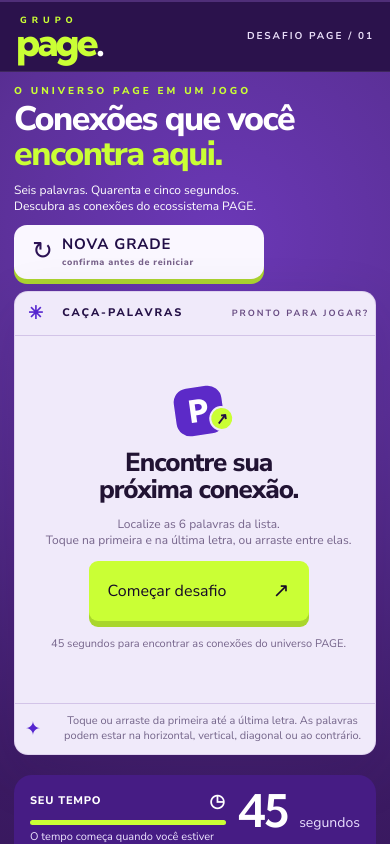
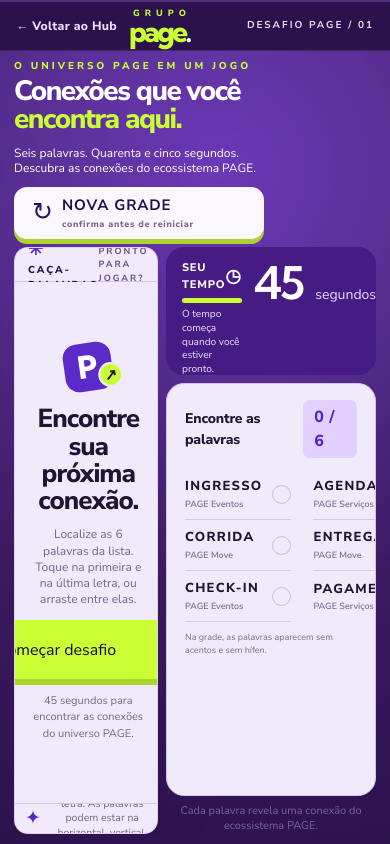
Before and after one commit to LoanTriforce/page-games, a Next.js app: page /page-games/caca-palavras in a window 390 px wide. Shown: the top 844 px of the page. Built offline with nearby package versions, Linux system fonts and the light colour scheme.

Commit message:
feat: ajusta Caca Palavras para tela cheia e adiciona retorno ao Hub

```diff
--- a/app/caca-palavras/page.tsx
+++ b/app/caca-palavras/page.tsx
@@ -1,5 +1,5 @@
 import type { Metadata } from "next";
-import { WordSearchGame } from "./word-search-game";
+import { WordSearchRoute } from "./word-search-route";
 
 export const metadata: Metadata = {
   title: "Caça Palavras | Page Games",
@@ -7,5 +7,5 @@
 };
 
 export default function WordSearchPage() {
-  return <WordSearchGame />;
+  return <WordSearchRoute />;
 }
--- a/app/caca-palavras/word-search-game.tsx
+++ b/app/caca-palavras/word-search-game.tsx
@@ -1,5 +1,6 @@
 "use client";
 
+import Link from "next/link";
 import { useCallback, useEffect, useRef, useState } from "react";
 import { DURATION, generate, match, path, remaining, type Puzzle } from "./engine";
 
@@ -134,10 +135,13 @@
   return (
     <main className="wordsearch-page-shell">
       <header className="wordsearch-header">
-        <a className="wordsearch-brand" href="./" aria-label="Grupo PAGE, início">
-          <span className="wordsearch-brand-small">GRUPO</span>
-          <span className="wordsearch-brand-name">page<span className="wordsearch-brand-dot">.</span></span>
-        </a>
+        <div className="wordsearch-header-start">
+          <Link className="wordsearch-back-hub" href="/">← Voltar ao Hub</Link>
+          <span className="wordsearch-brand" aria-label="Grupo PAGE">
+            <span className="wordsearch-brand-small">GRUPO</span>
+            <span className="wordsearch-brand-name">page<span className="wordsearch-brand-dot">.</span></span>
+          </span>
+        </div>
         <div className="wordsearch-event">
           <span className="wordsearch-event-mark" aria-hidden="true">✳</span>
           <div>CONEXÃO ARAXÁ<span>ENCONTRE. CONECTE. DESCUBRA.</span></div>
--- /dev/null
+++ b/app/caca-palavras/word-search-route.tsx
@@ -0,0 +1,8 @@
+"use client";
+
+import dynamic from "next/dynamic";
+
+export const WordSearchRoute = dynamic(
+  () => import("./word-search-game").then((module) => module.WordSearchGame),
+  { ssr: false },
+);
--- a/app/globals.css
+++ b/app/globals.css
@@ -115,79 +115,82 @@
 }
 @media (prefers-reduced-motion: reduce) { .memory-card { transition: none; } }
 
-.wordsearch-page-shell { --wordsearch-deep: #2d124f; --wordsearch-purple: #52239a; --wordsearch-panel: #f0eafa; --wordsearch-line: #d3c4e8; --wordsearch-lime: #caff35; --wordsearch-ink: #211333; --wordsearch-muted: #76658b; --wordsearch-white: #fff; min-height: 100svh; color: var(--wordsearch-white); background: radial-gradient(circle at 56% 20%, #6b38b7 0, #5b3097 25%, #3b1a62 61%, #2c124d 100%); overflow-x: hidden; }
+.wordsearch-page-shell { --wordsearch-deep: #2d124f; --wordsearch-purple: #52239a; --wordsearch-panel: #f0eafa; --wordsearch-line: #d3c4e8; --wordsearch-lime: #caff35; --wordsearch-ink: #211333; --wordsearch-muted: #76658b; --wordsearch-white: #fff; --wordsearch-header-height: clamp(50px, 6dvh, 60px); --wordsearch-page-x: clamp(18px, 2vw, 32px); --wordsearch-page-y: clamp(8px, 1.2dvh, 14px); --wordsearch-gap: clamp(8px, 1.5dvh, 20px); width: 100vw; height: 100vh; height: 100dvh; min-width: 0; min-height: 0; display: grid; grid-template-rows: var(--wordsearch-header-height) minmax(0, 1fr); color: var(--wordsearch-white); background: radial-gradient(circle at 56% 20%, #6b38b7 0, #5b3097 25%, #3b1a62 61%, #2c124d 100%); overflow: hidden; }
 .wordsearch-page-shell button, .wordsearch-page-shell a { -webkit-tap-highlight-color: transparent; }
 .wordsearch-page-shell button { font: inherit; cursor: pointer; }
 .wordsearch-page-shell button:focus-visible, .wordsearch-page-shell a:focus-visible { outline: 3px solid var(--wordsearch-lime); outline-offset: 4px; }
-.wordsearch-header { height: 60px; padding: 7px 32px; display: grid; grid-template-columns: 1fr auto 1fr; align-items: center; background: #2b124c; border-top: 2px solid #4f2e78; border-bottom: 1px solid rgba(255, 255, 255, .09); }
-.wordsearch-brand { text-decoration: none; color: var(--wordsearch-lime); line-height: .72; display: flex; flex-direction: column; justify-self: start; }
-.wordsearch-brand-small { font-size: 8px; font-weight: 800; letter-spacing: 6px; margin: 0 0 5px 4px; }
-.wordsearch-brand-name { font-family: var(--font-display), Arial, sans-serif; font-size: 37px; letter-spacing: -3px; font-weight: 800; }
+.wordsearch-header { height: var(--wordsearch-header-height); min-width: 0; padding: 6px var(--wordsearch-page-x); display: grid; grid-template-columns: minmax(0, 1fr) auto minmax(0, 1fr); align-items: center; background: #2b124c; border-top: 2px solid #4f2e78; border-bottom: 1px solid rgba(255, 255, 255, .09); overflow: hidden; }
+.wordsearch-header-start { min-width: 0; display: flex; align-items: center; gap: clamp(12px, 1.6vw, 22px); }
+.wordsearch-back-hub { flex: 0 0 auto; color: #eadfff; font-size: clamp(12px, 1.45dvh, 14px); font-weight: 800; letter-spacing: .3px; }
+.wordsearch-back-hub:hover { color: var(--wordsearch-white); }
+.wordsearch-brand { flex: 0 0 auto; text-decoration: none; color: var(--wordsearch-lime); line-height: .72; display: flex; flex-direction: column; }
+.wordsearch-brand-small { font-size: clamp(7px, .9dvh, 8px); font-weight: 800; letter-spacing: 6px; margin: 0 0 5px 4px; }
+.wordsearch-brand-name { font-family: var(--font-display), Arial, sans-serif; font-size: clamp(29px, 3.7dvh, 37px); letter-spacing: -3px; font-weight: 800; }
 .wordsearch-brand-dot { color: var(--wordsearch-white); }
-.wordsearch-event { display: flex; align-items: center; gap: 13px; font-size: 14px; font-weight: 800; letter-spacing: 2.4px; }
-.wordsearch-event-mark { font-size: 31px; color: var(--wordsearch-lime); line-height: 1; }
+.wordsearch-event { display: flex; align-items: center; gap: 13px; font-size: clamp(12px, 1.5dvh, 14px); font-weight: 800; letter-spacing: 2.4px; }
+.wordsearch-event-mark { font-size: clamp(26px, 3.1dvh, 31px); color: var(--wordsearch-lime); line-height: 1; }
 .wordsearch-event div span { display: block; font-size: 7px; letter-spacing: 2.8px; color: #d8cfeb; margin-top: 3px; }
-.wordsearch-edition { justify-self: end; font-size: 12px; letter-spacing: 2px; color: #e9def8; font-weight: 700; }
-.wordsearch-shell { height: calc(100dvh - 60px); min-height: 650px; padding: 8px 32px 18px; display: grid; grid-template-rows: auto minmax(0, 1fr); }
-.wordsearch-intro { display: grid; grid-template-columns: minmax(0, 1fr) 355px; gap: 22px; align-items: start; margin-bottom: 8px; }
+.wordsearch-edition { justify-self: end; font-size: clamp(10px, 1.35dvh, 12px); letter-spacing: 2px; color: #e9def8; font-weight: 700; }
+.wordsearch-shell { min-height: 0; height: 100%; padding: var(--wordsearch-page-y) var(--wordsearch-page-x) clamp(8px, 1.6dvh, 18px); display: grid; grid-template-rows: auto minmax(0, 1fr); overflow: hidden; }
+.wordsearch-intro { min-height: 0; display: grid; grid-template-columns: minmax(0, 1fr) 355px; gap: clamp(12px, 2vw, 22px); align-items: start; margin-bottom: clamp(5px, 1dvh, 8px); }
 .wordsearch-eyebrow { font-size: 10px; letter-spacing: 3px; font-weight: 800; color: var(--wordsearch-lime); margin: 0 0 3px; }
-.wordsearch-shell h1 { font-family: var(--font-body), Arial, sans-serif; font-size: clamp(28px, 2.25vw, 38px); font-weight: 800; letter-spacing: -1.5px; line-height: 1.02; margin: 0; color: var(--wordsearch-white); }
+.wordsearch-shell h1 { font-family: var(--font-body), Arial, sans-serif; font-size: clamp(26px, 4.2dvh, 38px); font-weight: 800; letter-spacing: -1.5px; line-height: 1.02; margin: 0; color: var(--wordsearch-white); }
 .wordsearch-shell h1 span { color: var(--wordsearch-lime); }
-.wordsearch-round-actions { justify-self: end; display: flex; align-items: center; gap: 16px; padding-top: 2px; }
+.wordsearch-round-actions { justify-self: end; display: flex; align-items: center; gap: clamp(10px, 1.5vw, 16px); padding-top: 2px; }
 .wordsearch-round-actions p { margin: 0; color: var(--wordsearch-white); font-size: 12px; line-height: 1.3; width: 245px; }
-.wordsearch-new-grid { width: 210px; min-height: 50px; border: 0; border-radius: 13px; background: #faf7ff; color: #210e47; box-shadow: 0 5px 0 #acd42f; display: grid; grid-template-columns: 30px 1fr; grid-template-rows: auto auto; align-items: center; padding: 8px 18px 9px; text-align: left; }
+.wordsearch-new-grid { width: clamp(180px, 19vw, 210px); min-height: clamp(44px, 5.3dvh, 50px); border: 0; border-radius: 13px; background: #faf7ff; color: #210e47; box-shadow: 0 5px 0 #acd42f; display: grid; grid-template-columns: 30px 1fr; grid-template-rows: auto auto; align-items: center; padding: 7px 18px 8px; text-align: left; }
 .wordsearch-new-grid span { grid-row: 1 / 3; font-size: 25px; color: #2c1255; }
 .wordsearch-new-grid strong { font-size: 15px; letter-spacing: .9px; }
 .wordsearch-new-grid small { font-size: 9px; color: #78628a; font-weight: 800; letter-spacing: .7px; }
-.wordsearch-game-layout { min-height: 0; display: grid; grid-template-columns: minmax(0, 1fr) 340px; gap: 20px; align-items: stretch; }
-.wordsearch-board-card { min-height: 0; background: var(--wordsearch-panel); border: 1px solid rgba(222, 209, 239, .9); border-radius: 18px; overflow: hidden; color: var(--wordsearch-ink); display: grid; grid-template-rows: 42px minmax(0, 1fr) 34px; box-shadow: 0 18px 55px rgba(34, 12, 61, .14); }
-.wordsearch-board-top { padding: 0 18px; display: flex; justify-content: space-between; align-items: center; border-bottom: 1px solid var(--wordsearch-line); font-size: 11px; letter-spacing: 2px; font-weight: 800; color: #251147; }
+.wordsearch-game-layout { min-height: 0; min-width: 0; overflow: hidden; display: grid; grid-template-columns: minmax(0, 1fr) clamp(290px, 22vw, 340px); gap: var(--wordsearch-gap); align-items: stretch; }
+.wordsearch-board-card { min-height: 0; min-width: 0; background: var(--wordsearch-panel); border: 1px solid rgba(222, 209, 239, .9); border-radius: 18px; overflow: hidden; color: var(--wordsearch-ink); display: grid; grid-template-rows: clamp(34px, 4.8dvh, 42px) minmax(0, 1fr) clamp(28px, 4dvh, 34px); box-shadow: 0 18px 55px rgba(34, 12, 61, .14); }
+.wordsearch-board-top { padding: 0 18px; display: flex; justify-content: space-between; align-items: center; border-bottom: 1px solid var(--wordsearch-line); font-size: clamp(9px, 1.2dvh, 11px); letter-spacing: 2px; font-weight: 800; color: #251147; }
 .wordsearch-tiny-cross { color: #5626cf; font-size: 18px; vertical-align: middle; margin-right: 12px; }
 .wordsearch-board-top > span:last-child { color: #684c82; font-size: 11px; font-weight: 700; }
-.wordsearch-board-wrap { position: relative; min-height: 0; display: grid; place-items: center; padding: 8px; background: var(--wordsearch-panel); }
-.wordsearch-grid { display: grid; grid-template-columns: repeat(10, minmax(0, 1fr)); width: min(100%, calc(100dvh - 196px), calc(100vw - 450px)); max-width: 1040px; aspect-ratio: 1; margin: auto; touch-action: none; user-select: none; gap: 5px; }
-.wordsearch-cell { padding: 0; border: 0; background: rgba(255, 255, 255, .56); color: #3a1c5c; aspect-ratio: 1; min-width: 0; border-radius: 7px; font-family: var(--font-display), Arial, sans-serif; font-size: clamp(18px, 2.7vw, 40px); font-weight: 700; transition: background .12s, color .12s, transform .12s; box-shadow: inset 0 0 0 1px rgba(88, 56, 125, .08); }
+.wordsearch-board-wrap { position: relative; min-height: 0; min-width: 0; overflow: hidden; display: grid; place-items: center; padding: clamp(4px, .8dvh, 8px); background: var(--wordsearch-panel); }
+.wordsearch-grid { display: grid; grid-template-columns: repeat(10, minmax(0, 1fr)); height: 100%; max-height: 100%; max-width: 100%; aspect-ratio: 1 / 1; margin: auto; touch-action: none; user-select: none; gap: clamp(2px, .65dvh, 5px); }
+.wordsearch-cell { padding: 0; border: 0; background: rgba(255, 255, 255, .56); color: #3a1c5c; aspect-ratio: 1 / 1; min-width: 0; min-height: 0; border-radius: clamp(4px, .9dvh, 7px); font-family: var(--font-display), Arial, sans-serif; font-size: clamp(16px, 3.5dvh, 40px); font-weight: 700; transition: background .12s, color .12s, transform .12s; box-shadow: inset 0 0 0 1px rgba(88, 56, 125, .08); }
 .wordsearch-cell:not(:disabled):hover { transform: translateY(-1px); }
 .wordsearch-cell:disabled { cursor: default; opacity: 1; }
 .wordsearch-cell.selected { background: #5f2dcc; color: white; }
 .wordsearch-cell.found { background: var(--wordsearch-lime); color: #261049; }
 .wordsearch-cell.revealed { background: #d9c9f2; color: #3d1c69; }
 .wordsearch-cell.anchor { box-shadow: inset 0 0 0 3px #2f1455; }
-.wordsearch-board-bottom { display: flex; align-items: center; justify-content: center; gap: 12px; border-top: 1px solid var(--wordsearch-line); padding: 0 18px; color: #74658a; }
+.wordsearch-board-bottom { display: flex; align-items: center; justify-content: center; gap: 12px; border-top: 1px solid var(--wordsearch-line); padding: 0 18px; color: #74658a; overflow: hidden; }
 .wordsearch-board-bottom > span { font-size: 19px; color: #5626cf; }
-.wordsearch-board-bottom p { font-size: 11px; margin: 0; line-height: 1.35; text-align: center; }
-.wordsearch-start-cover { position: absolute; inset: 0; background: var(--wordsearch-panel); display: flex; align-items: center; justify-content: center; flex-direction: column; text-align: center; padding: 20px; }
+.wordsearch-board-bottom p { font-size: clamp(9px, 1.25dvh, 11px); margin: 0; line-height: 1.35; text-align: center; }
+.wordsearch-start-cover { position: absolute; inset: 0; background: var(--wordsearch-panel); display: flex; align-items: center; justify-content: center; flex-direction: column; text-align: center; padding: clamp(12px, 2dvh, 20px); }
 .wordsearch-cover-icon { width: 48px; height: 48px; border-radius: 14px; background: #5c2ac8; color: white; font-family: var(--font-display), Arial, sans-serif; font-weight: 800; font-size: 31px; display: flex; align-items: center; justify-content: center; position: relative; transform: rotate(-8deg); margin-bottom: 14px; }
 .wordsearch-cover-icon span { font-size: 15px; position: absolute; background: var(--wordsearch-lime); color: #240f45; border: 2px solid var(--wordsearch-panel); right: -10px; bottom: 1px; border-radius: 50%; width: 25px; height: 25px; line-height: 21px; }
-.wordsearch-start-cover h2 { font-family: var(--font-body), Arial, sans-serif; font-size: 31px; font-weight: 800; letter-spacing: -1px; line-height: 1.05; margin: 0; color: var(--wordsearch-ink); }
+.wordsearch-start-cover h2 { font-family: var(--font-body), Arial, sans-serif; font-size: clamp(24px, 3.4dvh, 31px); font-weight: 800; letter-spacing: -1px; line-height: 1.05; margin: 0; color: var(--wordsearch-ink); }
 .wordsearch-start-cover p { font-size: 12px; line-height: 1.35; color: var(--wordsearch-muted); margin: 12px 0 13px; }
-.wordsearch-primary { display: flex; align-items: center; justify-content: space-between; gap: 34px; background: var(--wordsearch-lime); color: #160927; border: 0; border-radius: 9px; padding: 15px 19px; font-weight: 800; box-shadow: 0 6px 0 #a9d62c; min-height: 52px; min-width: 220px; }
+.wordsearch-primary { display: flex; align-items: center; justify-content: space-between; gap: 34px; background: var(--wordsearch-lime); color: #160927; border: 0; border-radius: 9px; padding: clamp(12px, 1.7dvh, 15px) 19px; font-weight: 800; box-shadow: 0 6px 0 #a9d62c; min-height: clamp(46px, 5.5dvh, 52px); min-width: 220px; }
 .wordsearch-primary:hover { background: #d8ff4a; }
 .wordsearch-primary > span { font-size: 20px; }
-.wordsearch-cover-foot { font-size: 11px; color: var(--wordsearch-muted); margin-top: 15px; }
-.wordsearch-sidebar { min-height: 0; display: grid; grid-template-rows: 145px minmax(0, 1fr) 23px; gap: 10px; }
-.wordsearch-timer-card { background: #461c84; color: white; border-radius: 18px; padding: 18px 18px 14px; }
+.wordsearch-cover-foot { font-size: 11px; color: var(--wordsearch-muted); margin-top: clamp(10px, 1.6dvh, 15px); }
+.wordsearch-sidebar { min-height: 0; min-width: 0; overflow: hidden; display: grid; grid-template-rows: clamp(140px, 18dvh, 166px) minmax(0, 1fr) auto; gap: clamp(6px, 1.1dvh, 10px); }
+.wordsearch-timer-card { min-height: 0; background: #461c84; color: white; border-radius: 18px; padding: clamp(12px, 1.8dvh, 18px) 18px clamp(10px, 1.5dvh, 14px); overflow: hidden; }
 .wordsearch-section-label { display: flex; align-items: center; justify-content: space-between; font-size: 11px; letter-spacing: .8px; font-weight: 800; }
 .wordsearch-section-label > span:last-child { font-size: 18px; }
-.wordsearch-timer-digits { display: flex; align-items: baseline; gap: 12px; margin: 3px 0 6px; }
-.wordsearch-timer-digits > span:first-child { font-family: var(--font-display), Arial, sans-serif; font-size: 66px; line-height: 1; letter-spacing: -4px; font-weight: 600; font-variant-numeric: tabular-nums; }
+.wordsearch-timer-digits { display: flex; align-items: baseline; gap: 12px; margin: 2px 0 clamp(4px, .8dvh, 6px); }
+.wordsearch-timer-digits > span:first-child { font-family: var(--font-display), Arial, sans-serif; font-size: clamp(42px, 7dvh, 66px); line-height: 1; letter-spacing: -4px; font-weight: 600; font-variant-numeric: tabular-nums; }
 .wordsearch-timer-digits > span:last-child { font-size: 14px; color: #eadfff; }
 .wordsearch-time-track { height: 5px; background: #ffffff32; border-radius: 10px; overflow: hidden; }
 .wordsearch-time-track div { height: 100%; width: 100%; background: var(--wordsearch-lime); transition: width .15s linear; }
-.wordsearch-timer-card p { font-size: 11px; line-height: 1.35; color: #eee5ff; margin: 9px 0 0; }
+.wordsearch-timer-card p { font-size: clamp(9px, 1.2dvh, 11px); line-height: 1.35; color: #eee5ff; margin: clamp(5px, 1dvh, 9px) 0 0; }
 .wordsearch-timer-card.urgent { background: #963059; }
-.wordsearch-words-card { min-height: 0; padding: 18px 18px 14px; border: 1px solid var(--wordsearch-line); border-radius: 18px; background: var(--wordsearch-panel); color: var(--wordsearch-ink); overflow: auto; }
+.wordsearch-words-card { min-height: 0; padding: clamp(12px, 1.8dvh, 18px) 18px clamp(10px, 1.5dvh, 14px); border: 1px solid var(--wordsearch-line); border-radius: 18px; background: var(--wordsearch-panel); color: var(--wordsearch-ink); overflow: hidden; }
 .wordsearch-section-label h2 { font-size: 14px; letter-spacing: -.2px; margin: 0; }
 .wordsearch-words-card .wordsearch-section-label > span { font-size: 16px; color: #5726c9; background: #e1d1ff; padding: 5px 11px; border-radius: 7px; letter-spacing: .5px; }
-.wordsearch-words-card ul { list-style: none; padding: 0; margin: 13px 0 9px; }
-.wordsearch-words-card li { display: flex; justify-content: space-between; align-items: center; gap: 10px; padding: 8px 0; border-bottom: 1px solid #d8cae7; }
+.wordsearch-words-card ul { list-style: none; padding: 0; margin: clamp(8px, 1.4dvh, 13px) 0 clamp(5px, 1dvh, 9px); }
+.wordsearch-words-card li { display: flex; justify-content: space-between; align-items: center; gap: 10px; padding: clamp(5px, 1dvh, 8px) 0; border-bottom: 1px solid #d8cae7; }
 .wordsearch-words-card li:last-child { border-bottom: 0; }
 .wordsearch-words-card li > span { font-size: 14px; font-weight: 800; letter-spacing: 2px; }
 .wordsearch-words-card li small { display: block; font-size: 9px; font-weight: 600; letter-spacing: 0; color: #7c6c91; margin-top: 1px; }
 .wordsearch-words-card b { border: 1px solid #c9bddb; width: 19px; height: 19px; border-radius: 50%; color: transparent; text-align: center; font-size: 12px; line-height: 17px; flex: 0 0 auto; }
 .wordsearch-words-card li.done b { background: #5d2ac9; color: white; border-color: #5d2ac9; }
 .wordsearch-words-card li.done > span { color: #5d2ac9; text-decoration: line-through; }
-.wordsearch-words-card p { font-size: 9px; color: #7a6a8d; margin: 7px 0 0; }
+.wordsearch-words-card p { font-size: 9px; color: #7a6a8d; margin: clamp(4px, .8dvh, 7px) 0 0; }
 .wordsearch-feedback { font-size: 11px; text-align: center; color: #7d6398; line-height: 1.35; min-height: 20px; }
 .wordsearch-modal { position: fixed; inset: 0; z-index: 20; display: grid; place-items: center; padding: 20px; background: #1d103baa; backdrop-filter: blur(6px); }
 .wordsearch-modal-card { width: min(450px, 100%); padding: 31px; color: var(--wordsearch-ink); text-align: center; border: 1px solid rgba(222, 209, 239, .9); border-radius: 20px; background: #f8f3ff; box-shadow: 0 30px 120px #15082766; }
@@ -200,31 +203,31 @@
 .wordsearch-result-count small { text-align: left; font-size: 14px; line-height: 1.5; color: var(--wordsearch-ink); font-family: var(--font-body), Arial, sans-serif; font-weight: 400; }
 @media (max-width: 1100px) {
   .wordsearch-header { padding-inline: 24px; }
-  .wordsearch-shell { height: auto; min-height: calc(100dvh - 60px); padding: 14px 24px 24px; }
+  .wordsearch-shell { padding: 10px 24px 14px; }
   .wordsearch-intro { grid-template-columns: 1fr; gap: 12px; }
   .wordsearch-round-actions { justify-self: stretch; flex-direction: row; justify-content: space-between; padding-top: 0; }
   .wordsearch-round-actions p { width: auto; }
-  .wordsearch-game-layout { grid-template-columns: 1fr; }
-  .wordsearch-sidebar { grid-template-rows: auto auto auto; }
-  .wordsearch-grid { width: min(92vw, calc(100dvh - 250px), 720px); }
+  .wordsearch-game-layout { grid-template-columns: minmax(0, 1fr) minmax(260px, 300px); }
+  .wordsearch-sidebar { grid-template-rows: minmax(100px, 128px) minmax(0, 1fr) auto; }
 }
 @media (max-width: 680px) {
-  .wordsearch-header { height: auto; min-height: 72px; padding: 12px 16px; grid-template-columns: 1fr auto; }
+  .wordsearch-header { height: var(--wordsearch-header-height); padding: 6px 16px; grid-template-columns: 1fr auto; }
   .wordsearch-event { display: none; }
   .wordsearch-edition { font-size: 10px; }
-  .wordsearch-brand-name { font-size: 39px; }
+  .wordsearch-brand-name { font-size: 29px; }
   .wordsearch-brand-small { font-size: 9px; letter-spacing: 5px; }
-  .wordsearch-shell { padding: 12px 14px 18px; }
-  .wordsearch-shell h1 { font-size: 34px; }
-  .wordsearch-intro { margin-bottom: 12px; }
+  .wordsearch-shell { padding: 8px 14px 10px; }
+  .wordsearch-shell h1 { font-size: 28px; }
+  .wordsearch-intro { margin-bottom: 8px; }
   .wordsearch-round-actions { align-items: flex-start; gap: 10px; flex-direction: column; }
   .wordsearch-round-actions p { font-size: 12px; }
   .wordsearch-new-grid { width: 100%; max-width: 250px; }
-  .wordsearch-board-card { border-radius: 14px; grid-template-rows: 44px minmax(360px, 1fr) auto; }
+  .wordsearch-game-layout { grid-template-columns: minmax(0, 1fr) minmax(170px, 210px); gap: 8px; }
+  .wordsearch-board-card { border-radius: 14px; grid-template-rows: 34px minmax(0, 1fr) 30px; }
   .wordsearch-board-top { padding-inline: 13px; }
   .wordsearch-board-top > span:last-child { font-size: 9px; }
   .wordsearch-board-wrap { padding: 12px; }
-  .wordsearch-grid { width: min(88vw, 430px); gap: 3px; }
+  .wordsearch-grid { gap: 3px; }
   .wordsearch-cell { border-radius: 5px; font-size: 18px; }
   .wordsearch-start-cover { inset: 0; }
   .wordsearch-start-cover h2 { font-size: 26px; }
```
